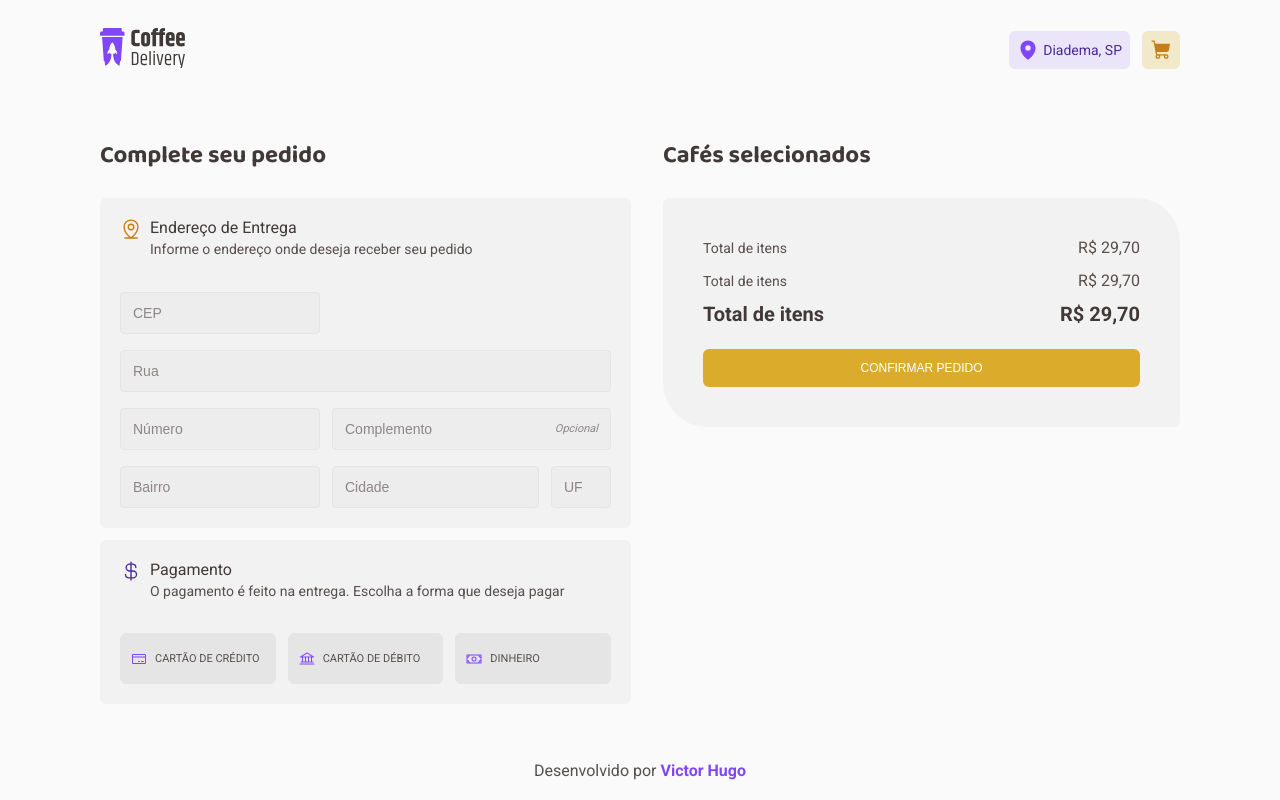
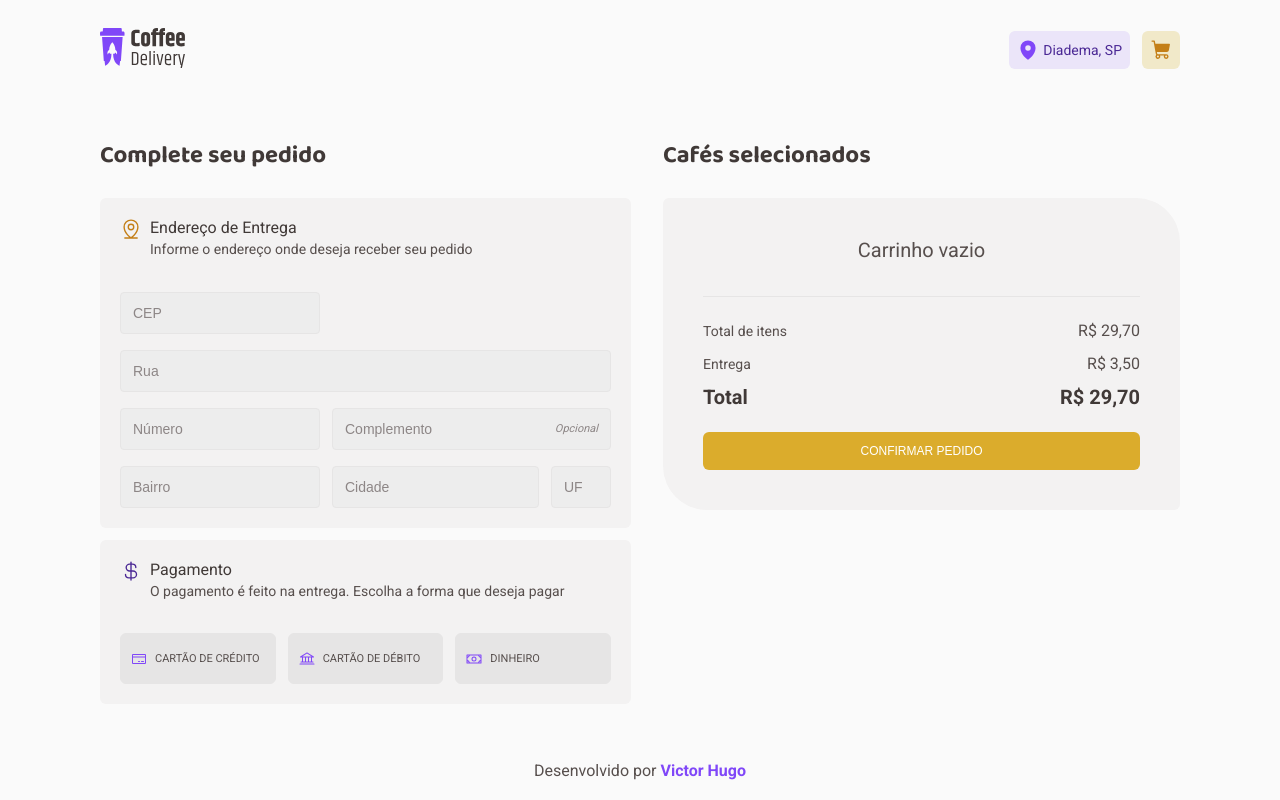
Before and after one commit to vctrhugoop/coffee-delivery, a React (Vite) app: page /checkout-order in a window 1280 px wide. Built offline with nearby package versions, Linux system fonts and the light colour scheme.

Commit message:
✨ feat: create coffe list cart component

```diff
--- a/src/contexts/CartContext.tsx
+++ b/src/contexts/CartContext.tsx
@@ -4,6 +4,7 @@ import { toast } from 'sonner';
 import { Coffee } from '../pages/Home/components/CoffeeList';
 
 export interface CartItem extends Coffee {
+  coffees: CartItem;
   quantity: number;
 }
 
@@ -40,7 +41,6 @@ export function CartContextProvider({ children }: CartContextProviderProps) {
 
     toast.success('Café adicionado ao carrinho!');
   }
-  console.log(cartItems);
 
   return (
     <CartContext.Provider value={{ cartItems, cartQuantity, addCoffeeToCart }}>
--- a/src/pages/CheckoutOrder/components/CheckoutOrderForm/AddressForm.tsx
+++ b/src/pages/CheckoutOrder/components/CheckoutOrderForm/AddressForm.tsx
@@ -2,9 +2,27 @@ import { Input } from '../../../../components/Input';
 import { AddressesFormContainer } from './styles';
 
 export function AddressForm() {
+  // function handleCheckZipcode(event) {
+  //   const zipcode = event.target.value.replace(/\D/g, '');
+
+  //   fetch(`https://viacep.com.br/ws/${zipcode}/json/`)
+  //     .then((response) => response.json())
+  //     .then((data) => {
+  //       setValue('street', data.logradouro);
+  //       setValue('neighborhood', data.bairro);
+  //       setValue('city', data.localidade);
+  //       setValue('uf', data.uf);
+  //     });
+  // }
+
   return (
     <AddressesFormContainer>
-      <Input placeholder='CEP' type='number' className='zipcode' />
+      <Input
+        placeholder='CEP'
+        type='number'
+        className='zipcode'
+        // onBlur={handleCheckZipcode}
+      />
       <Input placeholder='Rua' className='street' />
       <Input placeholder='Número' type='number' />
       <Input
--- a/src/pages/CheckoutOrder/components/CheckoutOrderForm/styles.ts
+++ b/src/pages/CheckoutOrder/components/CheckoutOrderForm/styles.ts
@@ -16,7 +16,7 @@ export const SectionFormContainer = styled(SectionBaseStyle)`
   gap: 3.2rem;
 `;
 
-export const AddressesFormContainer = styled.div`
+export const AddressesFormContainer = styled.form`
   width: 100%;
   display: grid;
   row-gap: 1.6rem;
--- /dev/null
+++ b/src/pages/CheckoutOrder/components/CoffeeCartCard/index.tsx
@@ -0,0 +1,37 @@
+import { Trash } from '@phosphor-icons/react';
+import { useTheme } from 'styled-components';
+import { Button } from '../../../../components/Button';
+import { QuantityInput } from '../../../../components/QuantityInput';
+import { CartItem } from '../../../../contexts/CartContext';
+import { formatMoney } from '../../../../utils/formatMoney';
+import { ActionsWrapper, CoffeeCartCardContainer } from './styles';
+
+interface CoffeeCartCardProps {
+  coffee: CartItem;
+}
+
+export function CoffeeCartCard({ coffee }: CoffeeCartCardProps) {
+  const { colors } = useTheme();
+
+  const coffeeTotal = coffee.price * coffee.quantity;
+
+  const formattedPrice = formatMoney(coffeeTotal);
+  return (
+    <CoffeeCartCardContainer>
+      <div>
+        <img src={coffee.imageURL} />
+        <div>
+          <p>{coffee.name}</p>
+          <ActionsWrapper>
+            <QuantityInput quantity={coffee.quantity} size='small' />
+            <Button variant='secundary'>
+              <Trash size={16} color={colors['purple-500']} />
+              remover
+            </Button>
+          </ActionsWrapper>
+        </div>
+      </div>
+      <span>R$ {formattedPrice}</span>
+    </CoffeeCartCardContainer>
+  );
+}
--- /dev/null
+++ b/src/pages/CheckoutOrder/components/CoffeeCartCard/styles.ts
@@ -0,0 +1,44 @@
+import styled from 'styled-components';
+
+export const CoffeeCartCardContainer = styled.div`
+  display: flex;
+  justify-content: space-between;
+  gap: 2rem;
+
+  line-height: 130%;
+  font-size: 1.6rem;
+
+  padding-bottom: 2.4rem;
+  border-bottom: 1px solid ${({ theme }) => theme.colors['base-button']};
+
+  p {
+    color: ${({ theme }) => theme.colors['base-subtitle']};
+  }
+
+  span {
+    color: ${({ theme }) => theme.colors['base-text']};
+    font-weight: 700;
+  }
+
+  img {
+    height: 6.4rem;
+    width: 6.4rem;
+  }
+
+  > div {
+    display: flex;
+    align-items: center;
+    justify-content: center;
+    gap: 2rem;
+  }
+`;
+
+export const ActionsWrapper = styled.div`
+  display: flex;
+  align-items: center;
+  justify-content: center;
+  gap: 0.8rem;
+
+  width: 17rem;
+  margin-top: 0.8rem;
+`;
--- a/src/pages/CheckoutOrder/components/SelectedCoffees/PriceSection.tsx
+++ b/src/pages/CheckoutOrder/components/SelectedCoffees/PriceSection.tsx
@@ -8,11 +8,11 @@ export function PriceSection() {
         <span>R$ 29,70</span>
       </PriceContent>
       <PriceContent>
-        <p>Total de itens</p>
-        <span>R$ 29,70</span>
+        <p>Entrega</p>
+        <span>R$ 3,50</span>
       </PriceContent>
       <PriceContent>
-        <h3>Total de itens</h3>
+        <h3>Total </h3>
         <strong>R$ 29,70</strong>
       </PriceContent>
     </PriceContainer>
--- a/src/pages/CheckoutOrder/components/SelectedCoffees/index.tsx
+++ b/src/pages/CheckoutOrder/components/SelectedCoffees/index.tsx
@@ -1,13 +1,30 @@
 import { Button } from '../../../../components/Button';
+import { useCart } from '../../../../hooks/useCart';
 import { SectionTitleContainer } from '../../styles';
+import { CoffeeCartCard } from '../CoffeeCartCard';
 import { PriceSection } from './PriceSection';
-import { SelectedCoffeesContainer, SelectedCoffeesContent } from './styles';
+import {
+  EmptyCart,
+  SelectedCoffeesContainer,
+  SelectedCoffeesContent,
+} from './styles';
 
 export function SelectedCoffees() {
+  const { cartItems } = useCart();
+
   return (
     <SelectedCoffeesContainer>
       <SectionTitleContainer>Cafés selecionados</SectionTitleContainer>
       <SelectedCoffeesContent>
+        {cartItems.length <= 0 ? (
+          <EmptyCart>Carrinho vazio</EmptyCart>
+        ) : (
+          <>
+            {cartItems.map((item) => (
+              <CoffeeCartCard key={item.id} coffee={item} />
+            ))}
+          </>
+        )}
         <PriceSection />
         <Button>confirmar pedido</Button>
       </SelectedCoffeesContent>
--- a/src/pages/CheckoutOrder/components/SelectedCoffees/styles.ts
+++ b/src/pages/CheckoutOrder/components/SelectedCoffees/styles.ts
@@ -47,3 +47,15 @@ export const PriceContent = styled.div`
     font-size: 2rem;
   }
 `;
+export const EmptyCart = styled.div`
+  padding: 0 0 3.4rem;
+
+  border-bottom: 1px solid ${({ theme }) => theme.colors['base-button']};
+
+  font-size: 2rem;
+  color: ${({ theme }) => theme.colors['base-text']};
+
+  display: flex;
+  flex-direction: column;
+  align-items: center;
+`;
```
